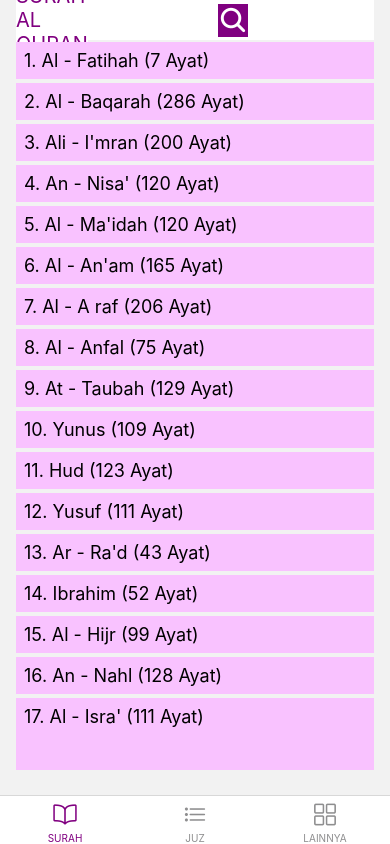
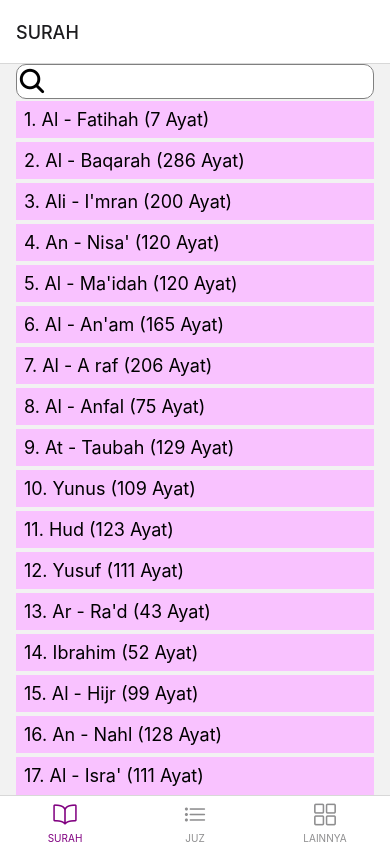
Before and after one commit to syaroh/React-Native-Alquran, a React Native app: screen /SURAH in a window 390 px wide. Built offline with nearby package versions, Linux system fonts and the light colour scheme.

Commit message:
menambah search di screen surah dan juz tetapi gagal sekaligus finishing tampilan project al quran offline

```diff
--- a/package.json
+++ b/package.json
@@ -18,6 +18,7 @@
     "@react-navigation/native-stack": "^6.9.26",
     "react": "18.2.0",
     "react-native": "0.73.5",
+    "react-native-dropdown-select-list": "^2.0.5",
     "react-native-pager-view": "^6.3.1",
     "react-native-safe-area-context": "^4.9.0",
     "react-native-screens": "^3.30.1",
--- a/src/app.jsx
+++ b/src/app.jsx
@@ -84,9 +84,9 @@ function MainTab() {
       <Tab.Screen
         name="SURAH"
         component={Surah}
-        options={{headerShown: false}}
+        // options={{headerShown: false}}
       />
-      <Tab.Screen name="JUZ" component={JUZ} options={{headerShown: false}} />
+      <Tab.Screen name="JUZ" component={JUZ} />
       <Tab.Screen
         name="LAINNYA"
         component={More}
--- a/src/screens/Surah.jsx
+++ b/src/screens/Surah.jsx
@@ -7,10 +7,11 @@ import {
   StatusBar,
   TouchableOpacity,
   ScrollView,
+  TextInput,
 } from 'react-native';
 import React from 'react';
-import DetailSurah1 from './pages/DetailSurah1';
 import Ionicons from 'react-native-vector-icons/Ionicons';
+import {SelectList} from 'react-native-dropdown-select-list';
 
 const Surah = ({navigation}) => (
   <View
@@ -19,27 +20,38 @@ const Surah = ({navigation}) => (
       paddingTop: StatusBar.currentHeight,
       marginHorizontal: 16,
     }}>
+    {/* view dasar search bar */}
     <View
       style={{
-        height: 40,
+        height: 35,
         backgroundColor: 'white',
-        alignItems: 'center',
-        flexDirection: 'row',
+        borderRadius: 10,
       }}>
-      <Text style={{backgroundColor: 'white', fontSize: 20, color: 'purple'}}>
-        SURAH AL QURAN
-      </Text>
-      <TouchableOpacity style={{}} onPress={() => navigation.navigate('JUZ1')}>
-        <Ionicons
-          name="search"
+      {/* view seacrh bar */}
+      <View
+        style={{
+          borderWidth: 1,
+          borderRadius: 10,
+          borderColor: 'gray',
+          flex: 1,
+        }}>
+        <TouchableOpacity style={{}}>
+          <Ionicons
+            name="search"
+            style={{
+              fontSize: 30,
+            }}
+          />
+        </TouchableOpacity>
+        <TextInput
           style={{
-            fontSize: 30,
-            marginHorizontal: 130,
-            color: 'white',
-            backgroundColor: 'purple',
+            flex: 1,
+            paddingVertical: 2,
+            marginHorizontal: 16,
+            flexDirection: 'row',
           }}
         />
-      </TouchableOpacity>
+      </View>
     </View>
 
     <View>
```
Also changed, not shown: 1 other file (tests, documents, lock files or other folders).
